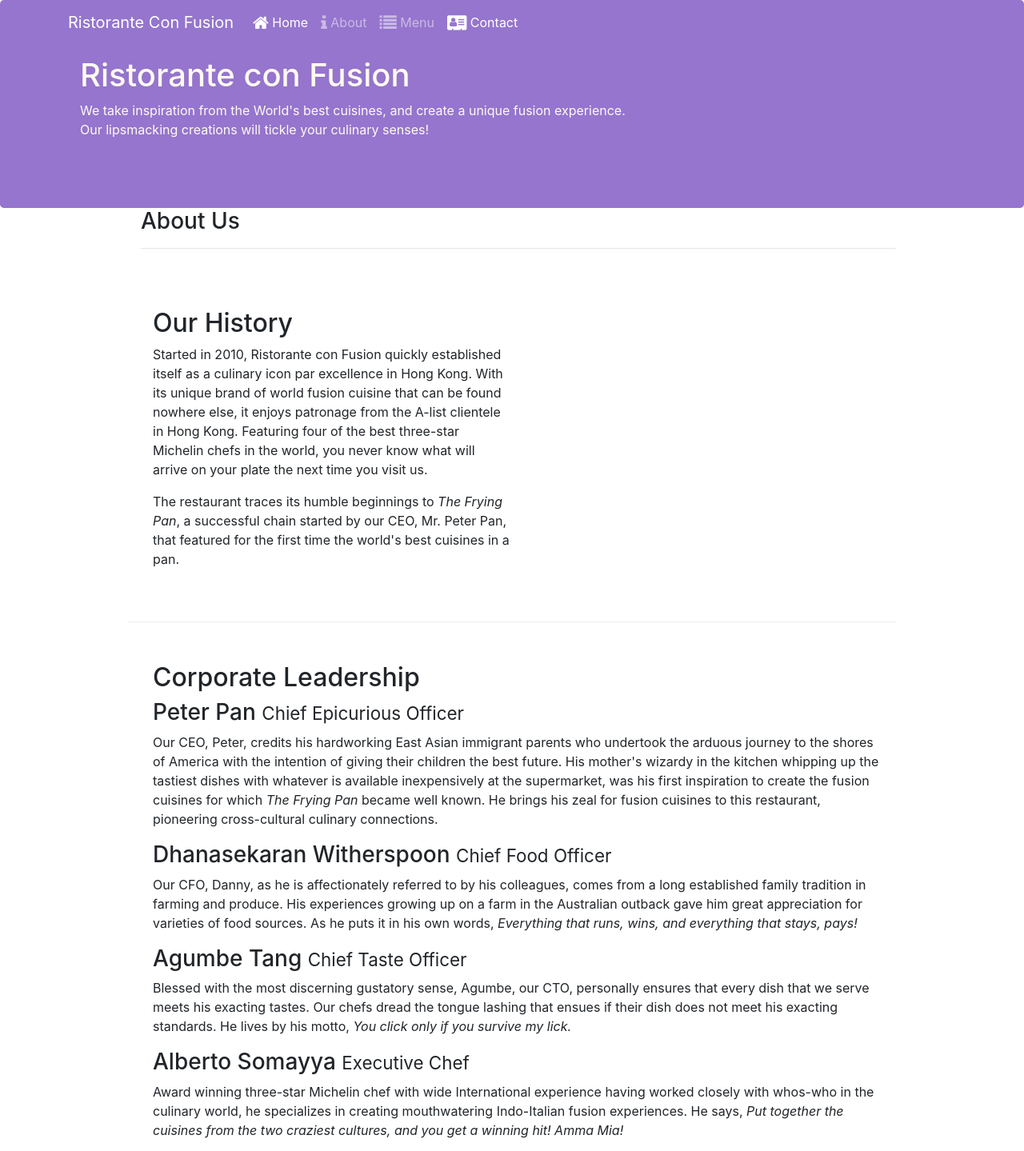
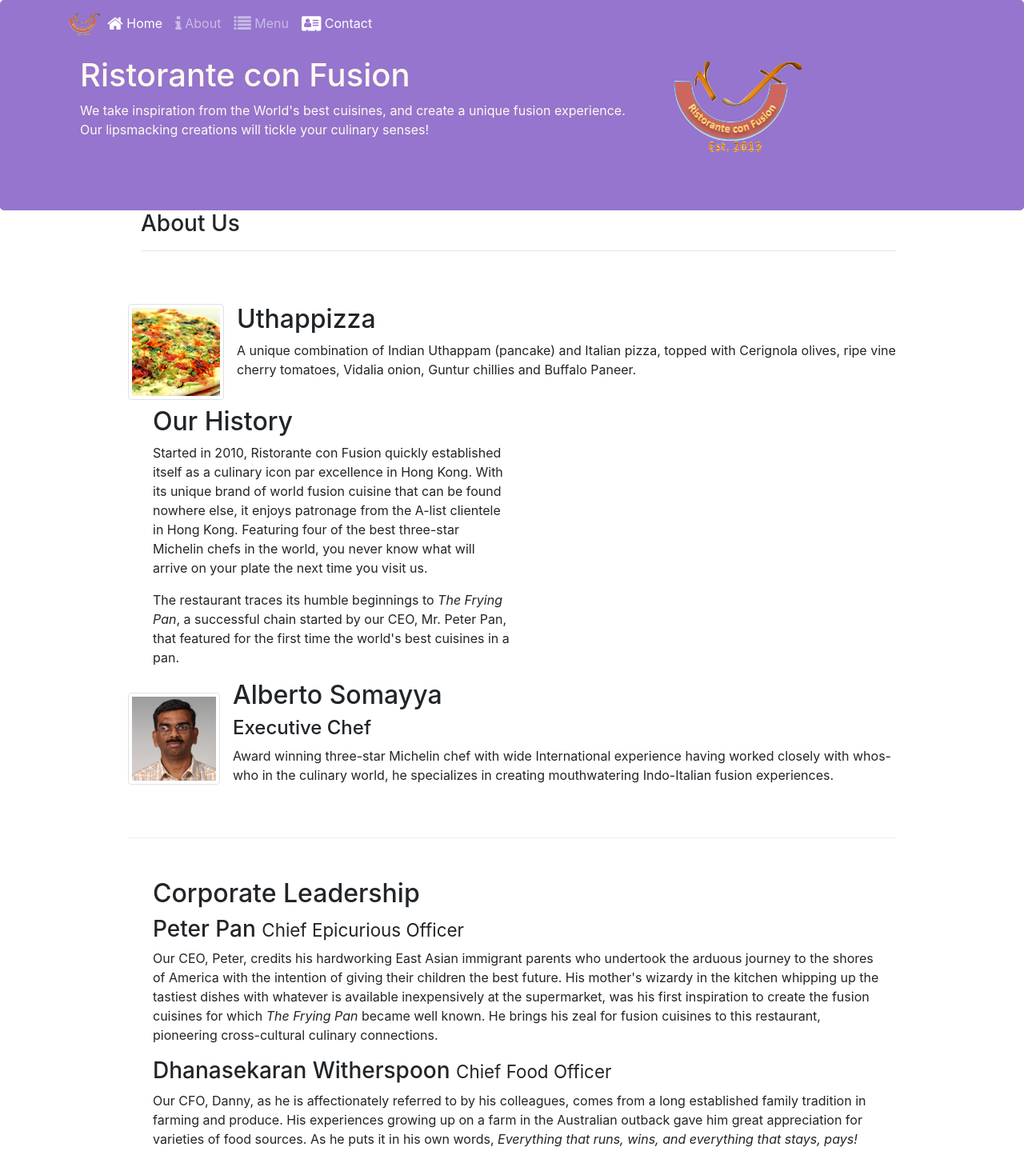
Before and after one commit to MyNTTCE170699/FER301m-EX02, a website: page index.html in a window 1280 px wide. Shown: the top 1439 px of the page at 80% size. Drawn offline with nearby package versions, Linux system fonts and the light colour scheme.

Commit message:
Images and Media

```diff
--- a/index.html
+++ b/index.html
@@ -16,12 +16,15 @@
 </head>
 
 <body>
+    <header class="jumbotron">
         <nav class="navbar navbar-dark navbar-expand-sm fixed-top">
             <div class="container">
                 <button class="navbar-toggler" type="button" data-toggle="collapse" data-target="#Navbar">
                     <span class="navbar-toggler-icon"></span>
                 </button>
-            <a href="#" class="navbar-brand">Ristorante Con Fusion</a>
+                <a href="#" class="navbar-brand mr-auto">
+                    <img src="img/logo.png" height="30" width="41">
+                </a>
                 <div class="collapse navbar-collapse" id="Navbar">
                     <ul class="navbar-nav mr-auto">
                         <li class="nav-item active">
@@ -40,8 +43,6 @@
                 </div>
             </div>
         </nav>
-
-    <header class="jumbotron">
         <div class="container">
             <div class="row row-header">
                 <div class="col-12 col-sm-8">
@@ -53,9 +54,12 @@
                         Our lipsmacking creations will tickle your culinary senses!
                     </p>
                 </div>
-                <div class="col-12 col-sm"></div>
+                <div class="col-12 col-sm align-self-center">
+                    <img src="img/logo.png" class="img-fluid">
                 </div>
             </div>
+        </div>
+
     </header>
 
     <div>
@@ -65,8 +69,18 @@
                 <hr />
             </div>
         </div>
-
         <div class="row row-content align-items-center w-75">
+            <div class="media">
+                <img class="d-flex mr-3 img-thumbnail align-self-center"
+                        src="img/uthappizza.png" alt="Uthappizza">
+                <div class="media-body">
+                    <h2 class="mt-0">Uthappizza</h2>
+                    <p class="d-none d-sm-block">A unique combination of Indian Uthappam (pancake) and
+                        Italian pizza, topped with Cerignola olives, ripe vine
+                        cherry tomatoes, Vidalia onion, Guntur chillies and
+                        Buffalo Paneer.</p>
+                </div>
+            </div>
             <div class="col-12 col-sm-6 mb- mt-2 ml-3">
                 <h2>Our History</h2>
                 <p>
@@ -84,7 +98,19 @@
                     cuisines in a pan.
                 </p>
             </div>
-            <div></div>
+            <div class="media">
+                <img class="d-flex mr-3 img-thumbnail align-self-center"
+                        src="img/alberto.png" alt="Alberto Somayya">
+                <div class="media-body">
+                    <h2 class="mt-0">Alberto Somayya</h2>
+                    <h4>Executive Chef</h4>
+                    <p class="d-none d-sm-block">Award winning three-star Michelin chef with wide
+                        International experience having worked closely with
+                        whos-who in the culinary world, he specializes in
+                        creating mouthwatering Indo-Italian fusion experiences.
+                        </p>
+                </div>
+            </div>
         </div>
 
         <div class="row row-content w-75">
@@ -130,6 +156,9 @@
                 </p>
             </div>
         </div>
+
+
+
     </div>
 
     <footer class="footer">
```
Also changed, not shown: aboutus.html (+8 -5 lines), contactus.html (+10 -6 lines), 1 other file. Lines whose indentation alone changed are shown as unchanged.
